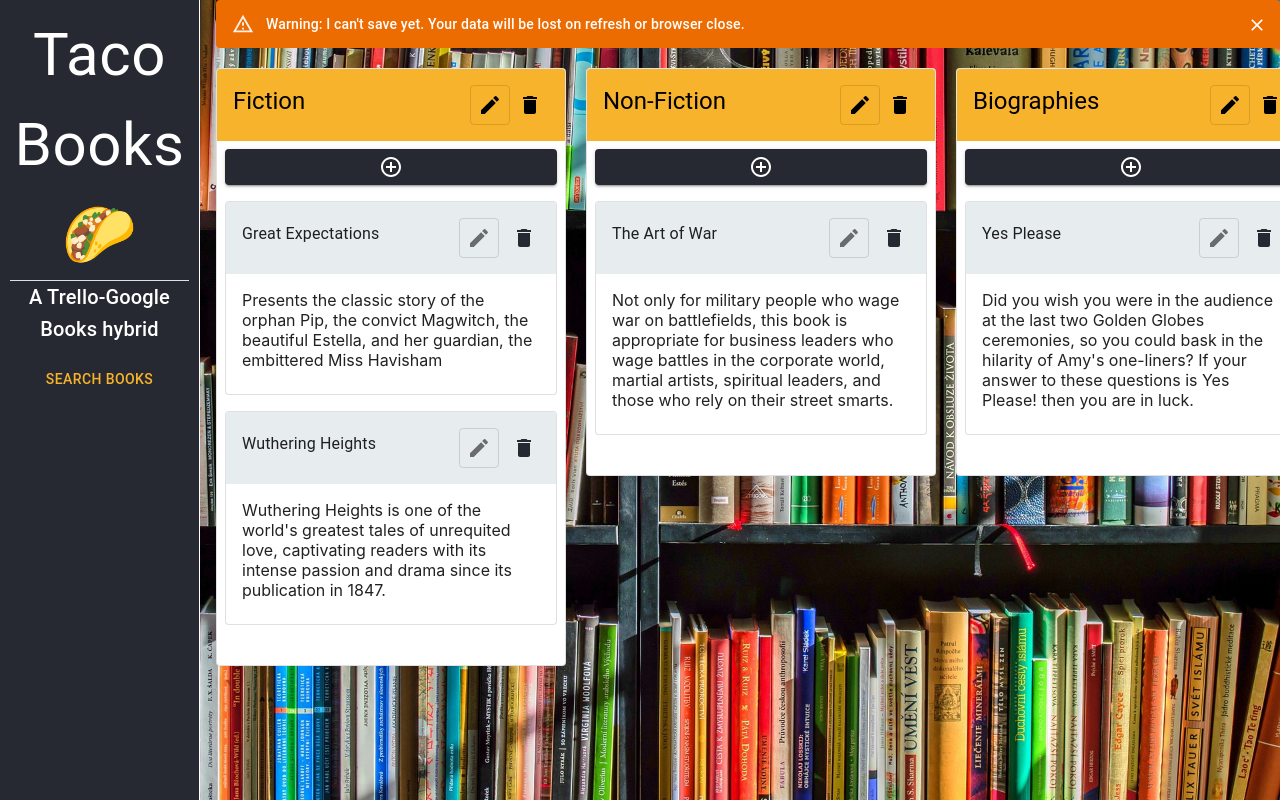
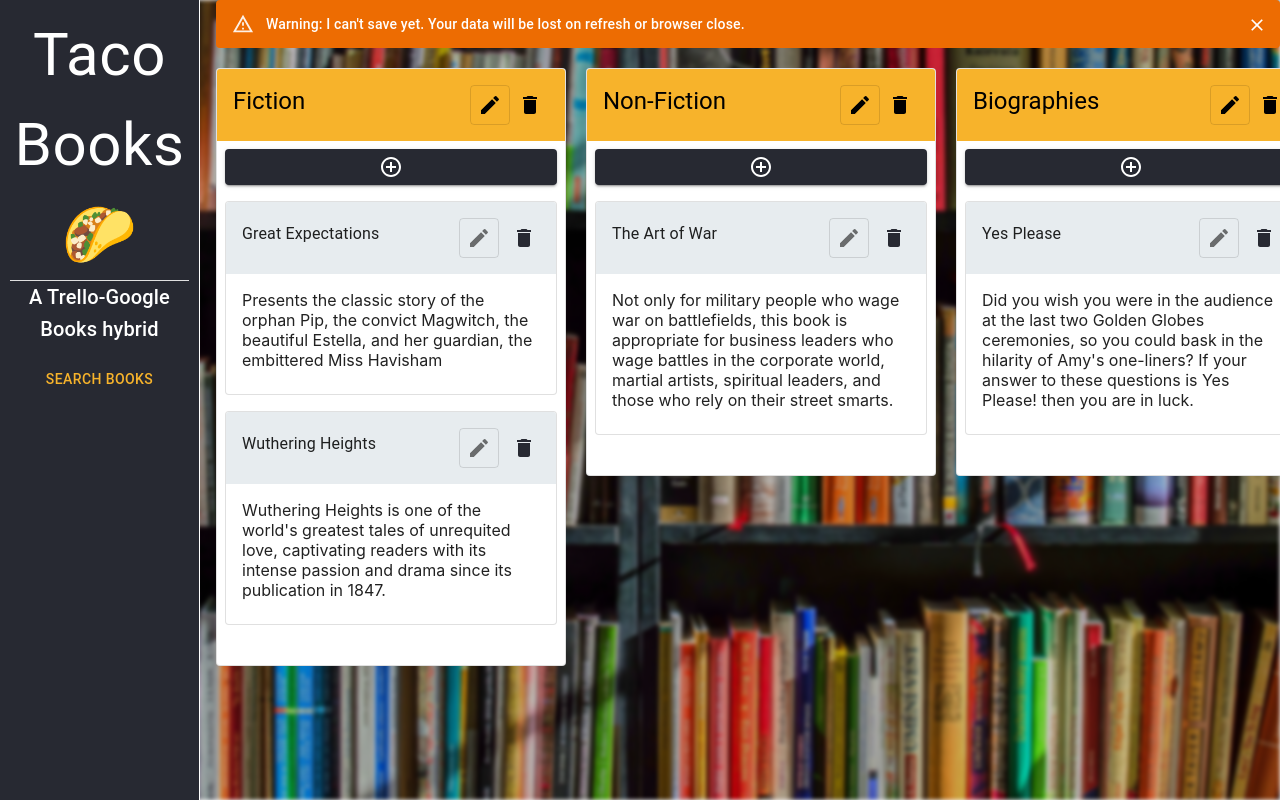
Before and after one commit to 8ftBeanBag/TacoBooks, a Next.js app in the folder taco-books/: page / in a window 1280 px wide. Built offline with nearby package versions, Linux system fonts and the light colour scheme.

Commit message:
updated backdrop

```diff
--- a/taco-books/pages/index.js
+++ b/taco-books/pages/index.js
@@ -26,7 +26,8 @@ export default function Index() {
   return (
     <ThemeProvider theme={appTheme}>
       <DndProvider backend={HTML5Backend}>
-        <Box sx={{minHeight: '100vh', backgroundImage: "url(books.jpg)", backgroundPosition: 'center', backgroundSize: 'cover', m: 0, overflowY: "auto"}}>
+        <Box sx={{zIndex: "-1", backgroundImage: "linear-gradient(to left, #00000033 50%, #00000033 50%), url(books.jpg)", filter: "blur(2px)", position: "fixed", height: "100vh", width: "100vw", backgroundPosition: 'center', backgroundSize: 'cover'}}></Box>
+        <Box sx={{minHeight: '100vh', m: 0, overflowY: "auto"}}>
           { matches ?
             <MainLayout
               lists={lists} updateLists={(listId, cards)=>updateListCards(listId, cards)}
```
